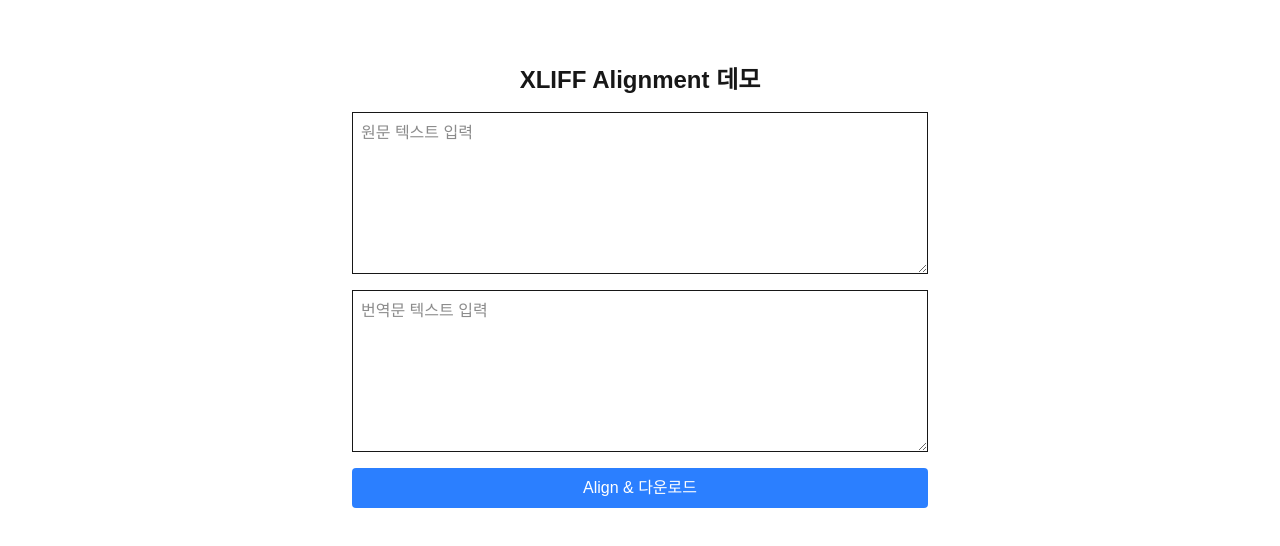
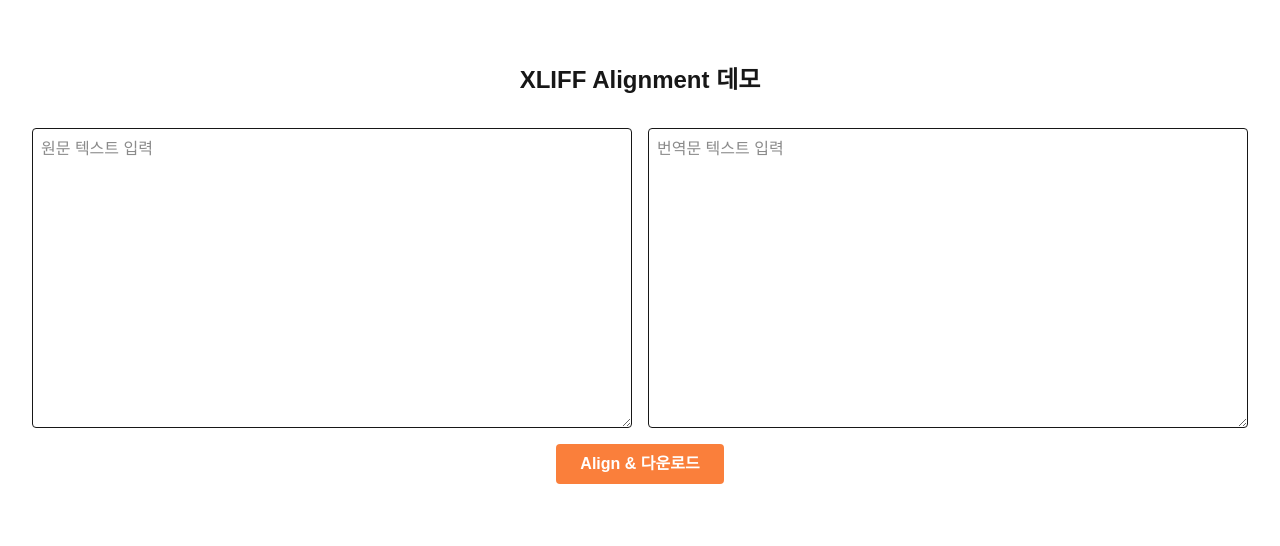
Before and after one commit to shoh83/my-align-app, a Next.js app: page / in a window 1280 px wide. Shown: the top 546 px of the page. Built offline with nearby package versions, Linux system fonts and the light colour scheme.

Commit message:
Text box and button change

```diff
--- a/src/app/page.js
+++ b/src/app/page.js
@@ -37,30 +37,58 @@ export default function Home() {
   };
 
   return (
-    <main className="flex flex-col items-center mt-16 px-4">
-      <h1 className="text-2xl font-bold mb-4">XLIFF Alignment 데모</h1>
-      <form onSubmit={onSubmit} className="flex flex-col gap-4 w-full max-w-xl">
+    <main className="flex flex-wrap justify-center mt-16 px-4 gap-4">
+      <h1 className="w-full text-2xl font-bold text-center mb-4">
+        XLIFF Alignment 데모
+      </h1>
+
+      <form
+        onSubmit={onSubmit}
+        className="flex flex-col items-center gap-4 w-full"
+      >
+        <div className="flex flex-wrap justify-center gap-4 w-full">
           <textarea
             placeholder="원문 텍스트 입력"
             rows={6}
-          className="border p-2 w-full"
+            className="
+          flex-auto basis-full
+          sm:basis-[min(100%,700px)]
+          max-w-[600px]
+          min-h-[300px]
+          border rounded p-2
+        "
             value={sourceText}
             onChange={(e) => setSourceText(e.target.value)}
           />
+
           <textarea
             placeholder="번역문 텍스트 입력"
             rows={6}
-          className="border p-2 w-full"
+            className="
+          flex-auto basis-full
+          sm:basis-[min(100%,700px)]
+          max-w-[600px]
+          min-h-[300px]
+          border rounded p-2
+        "
             value={targetText}
             onChange={(e) => setTargetText(e.target.value)}
           />
+        </div>
+
+        <div className="w-full flex justify-center">
           <button
             type="submit"
             disabled={loading}
-          className="bg-blue-500 text-white py-2 rounded hover:bg-blue-600 disabled:opacity-50"
+            className="
+          bg-[#fa7f3b] text-white font-bold    <!-- Added font-bold here -->
+      py-2 px-6 rounded
+      hover:bg-[#e67330] disabled:opacity-50
+        "
           >
             {loading ? "처리 중..." : "Align & 다운로드"}
           </button>
+        </div>
       </form>
     </main>
   );
```
Lines whose indentation alone changed are shown as unchanged.
